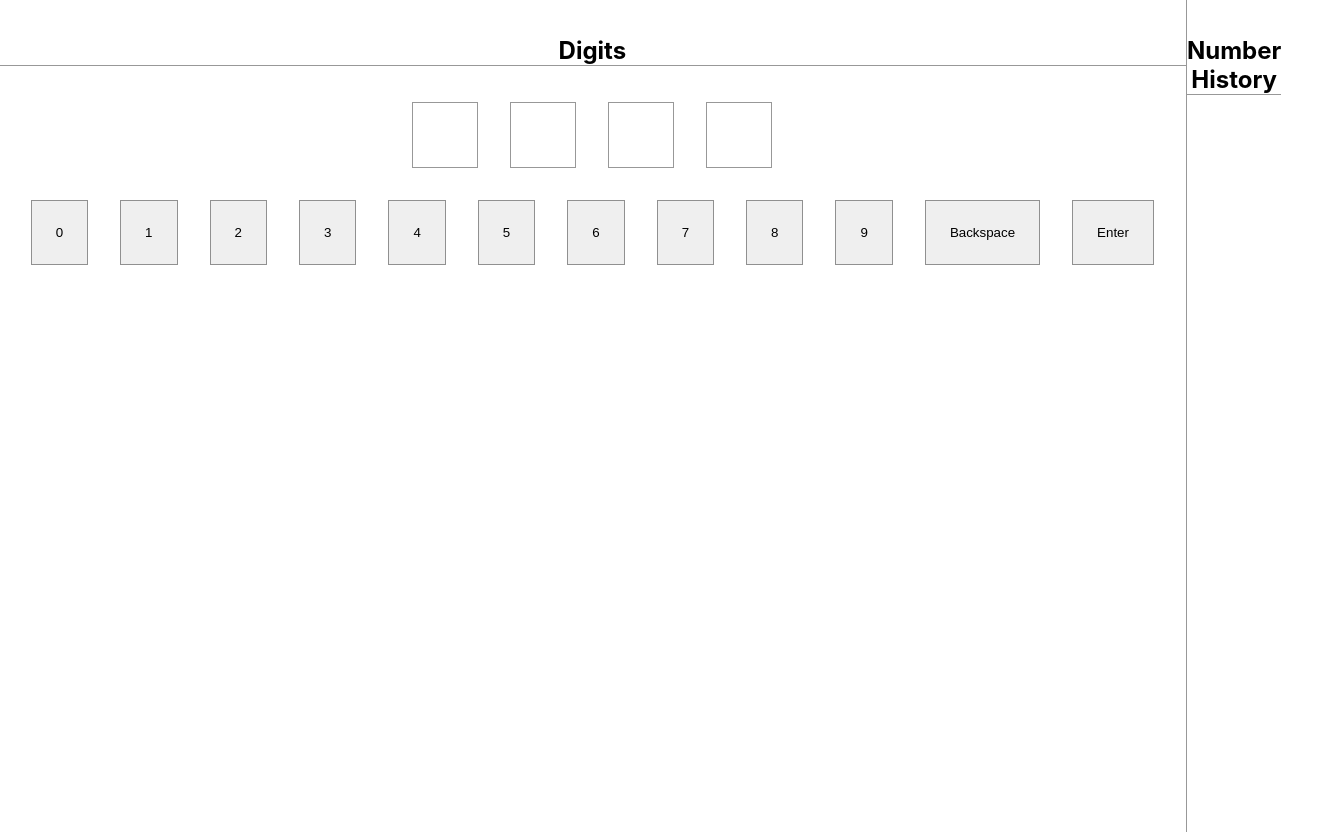
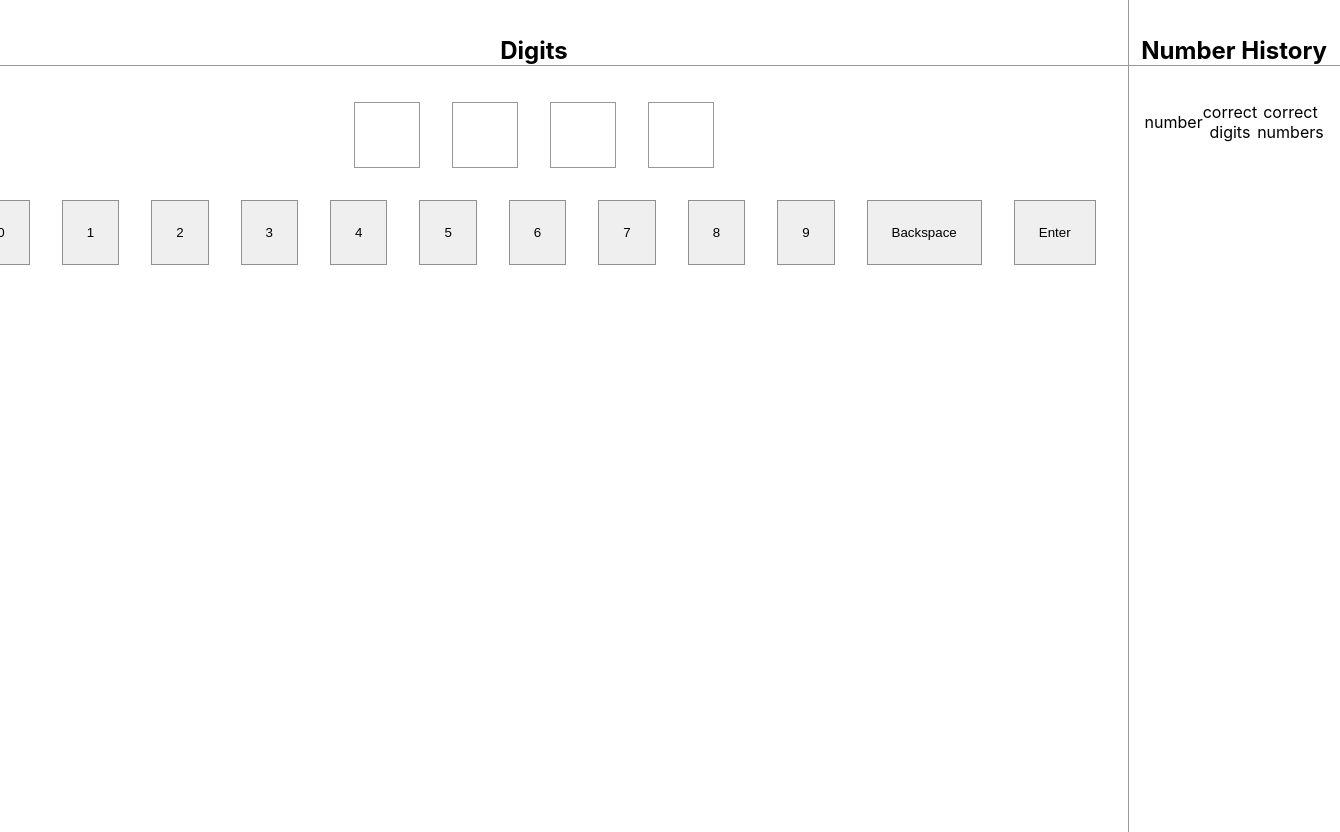
Before and after one commit to pravinbashyal/digits, a React (Create React App) app: page / in a window 1280 px wide. Shown: the whole page, 1340 px wide, since content can reach past the window. Built offline with nearby package versions, Linux system fonts and the light colour scheme.

Commit message:
add basic log styling

```diff
--- a/src/NumbersHistory.tsx
+++ b/src/NumbersHistory.tsx
@@ -21,12 +21,43 @@ export const NumbersHistory = ({ numbersLog }: { numbersLog: NumberLog[] }) => (
       Number History
     </h2>
     <section>
+      <section
+        style={{
+          display: "grid",
+          gridTemplateColumns: "repeat(3, 1fr)",
+          alignItems: "center",
+          justifyItems: "start",
+        }}
+      >
+        <p>number</p>
+        <p>correct digits</p>
+        <p>correct numbers</p>
+      </section>
       {numbersLog.map((aNumberLog, index) => (
-        <ul>
-          <li key={index}>
-            <p>{aNumberLog.number}</p>
-            <p>{aNumberLog.correctDigitCount}</p>
-            <p>{aNumberLog.correctPositionCount}</p>
+        <ul
+          style={{
+            listStyle: "none",
+            margin: 0,
+            padding: 0,
+          }}
+        >
+          <li
+            key={index}
+            style={{
+              display: "grid",
+              gridTemplateColumns: "repeat(3, 1fr)",
+              alignItems: "center",
+              justifyItems: "start",
+            }}
+          >
+            <p style={{ paddingLeft: "0.25rem" }}>{aNumberLog.number}</p>
+            <p style={{ paddingLeft: "0.25rem" }}>
+              {" "}
+              {aNumberLog.correctDigitCount}
+            </p>
+            <p style={{ paddingLeft: "0.25rem" }}>
+              {aNumberLog.correctPositionCount}
+            </p>
           </li>
         </ul>
       ))}
```
